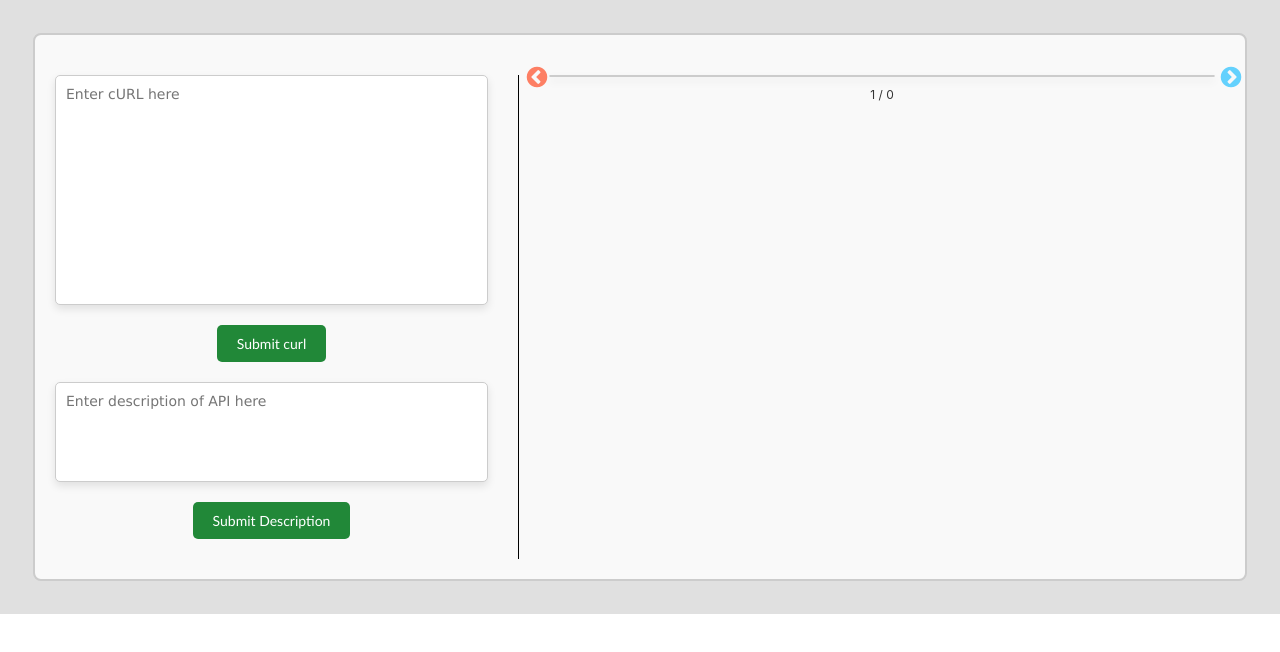
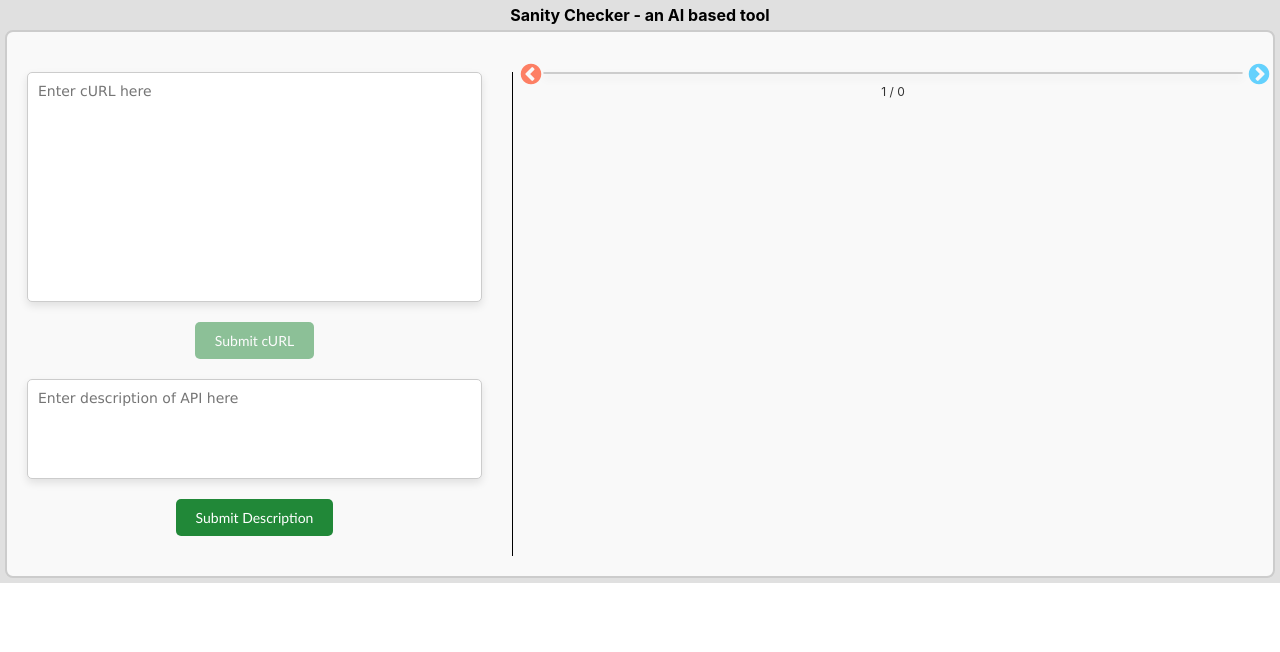
Before and after one commit to tanya1711/APITestingTool, a React (Create React App) app in the folder frontend/: page / in a window 1280 px wide. Shown: the top 652 px of the page. Built offline with nearby package versions, Linux system fonts and the light colour scheme.

Commit message:
changes in ui...........................

```diff
--- a/frontend/src/Home.css
+++ b/frontend/src/Home.css
@@ -1,7 +1,18 @@
 .outer-container {
   background-color: #e0e0e0;
-  padding: 10px;
+  padding: 5px;
 }
+
+.outer-container::before {
+  content: attr(data-name); /* Display the data-name attribute's value */
+  font-weight: bold;
+  text-align: center;
+  margin-bottom: 5px;
+  margin-top: 0px;
+  display: block;
+}
+
+
 .home-app-container {
   display: flex;
   justify-content: space-between;
@@ -14,8 +25,14 @@
   padding-left: 20px;
   padding-right: 20px;
   padding-bottom: 20px;
-  margin: 23px;
+  top-margin: 5px;
 }
+
+.submit-curl-btn:disabled {
+  opacity: 0.5; /* Example style for disabled button */
+  cursor: not-allowed;
+}
+
 .curl-section-left {
   width: 40%;
   margin-right: 10px;
--- a/frontend/src/Home.js
+++ b/frontend/src/Home.js
@@ -8,6 +8,7 @@ const Home = () => {
   const [apiData, setApiData] = useState([]);
   const [error, setError] = useState(null);
   const [currentSlide, setCurrentSlide] = useState(1);
+  const [loading, setLoading] = useState(false);
 
   const settings = {
     dots: false,
@@ -32,6 +33,7 @@ const Home = () => {
   const handleSubmit = async () => {
     console.log('cURL:', curl);
     console.log('Description:', description);
+    setLoading(true);
     try {
       const response = await fetch('http://localhost:8090/requestFromCurl', {
         method: 'POST',
@@ -62,7 +64,10 @@ const Home = () => {
     } catch (err) {
       setError(err.message);
       console.error("Error:", err);
-    }
+    }finally {
+           // Set loading to false when the API request finishes
+           setLoading(false);
+         }
   };
 
   const handleInputChange = (id, key, value) => {
@@ -77,7 +82,7 @@ const Home = () => {
   };
 
   return (
-    <div class="outer-container">
+    <div class="outer-container" data-name="Sanity Checker - an AI based tool">
       <div className="home-app-container">
         <div className="curl-section-left">
           <div className="input-container">
@@ -87,9 +92,13 @@ const Home = () => {
               onChange={handleCurlChange}
               placeholder="Enter cURL here"
             />
-            <button className="submit-curl-btn" onClick={handleSubmit}>
-              Submit curl
-            </button>
+           <button
+             className="submit-curl-btn"
+             onClick={handleSubmit}
+             disabled={!curl.trim() || loading} // Disable the button if loading or cURL is empty
+           >
+             {loading ? 'Submitting...' : 'Submit cURL'} {/* Display loader text */}
+           </button>
             <textarea
               className="description-input"
               value={description}
```
Also changed, not shown: 1 other file (tests, documents, lock files or other folders).
